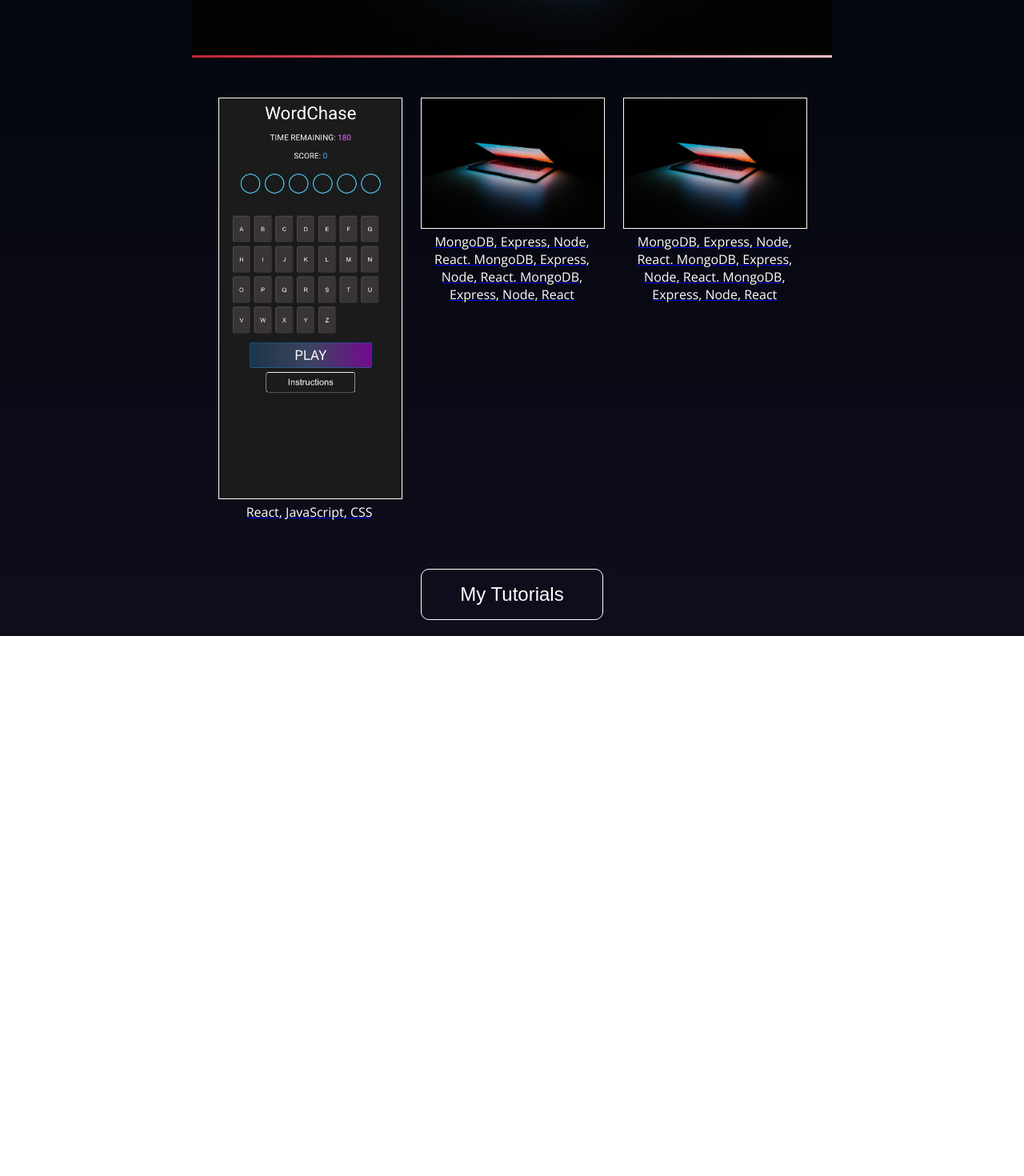
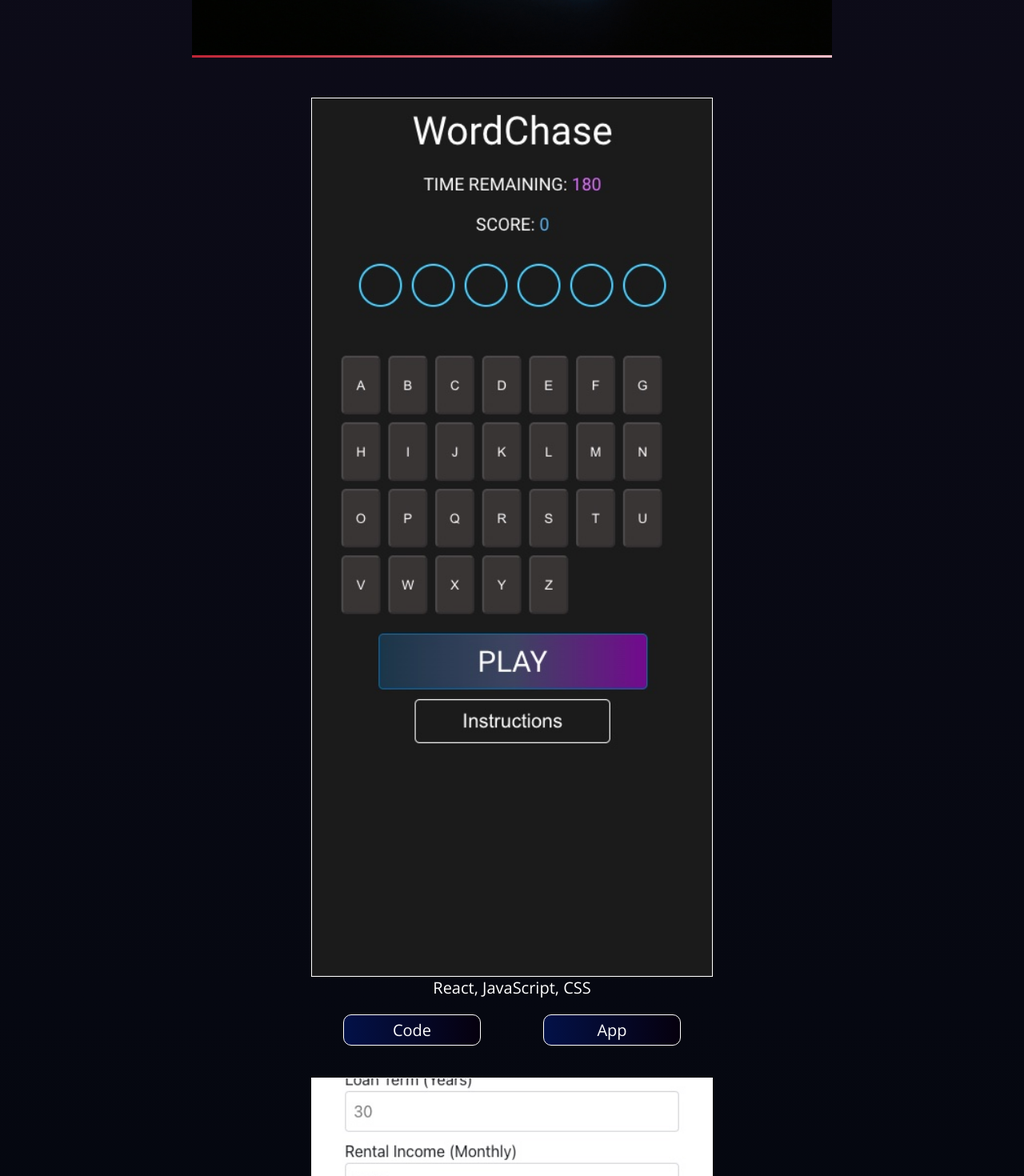
Before and after one commit to Sam-Haider/sam-haider.github.io, a React (Create React App) app: page /projects in a window 1280 px wide. Shown: the part 660-2130 px from the top of the page at 80% size. Before the commit the page ends 1455 px from the top, so only its background shows below. Built offline with nearby package versions, Linux system fonts and the light colour scheme.

Commit message:
Update README
Update styles
Update links to projects

```diff
--- a/src/components/MyProjects.js
+++ b/src/components/MyProjects.js
@@ -54,12 +54,37 @@ const Project = styled("img")`
   color: white;
   font-size: 1.3rem;
   width: 100%;
+  max-width: 500px;
 `;
 
 const ProjectDescription = styled("div")`
   color: white;
   text-align: center;
   margin-bottom: 20px;
+  flex-basis: 100%;
+  font-size: 20px;
+`;
+
+const ProjectButtonsWrapper = styled("div")`
+  display: flex;
+  flex-wrap: wrap;
+  justify-content: space-around;
+  margin-bottom: 30px;
+  width: 100%;
+  max-width: 500px;
+`;
+
+const ProjectButton = styled("a")`
+  padding: 5px 10px;
+  background-image: linear-gradient(to right, #031148, #06000e);
+  color: white;
+  font-size: 20px;
+  text-align: center;
+  border-radius: 10px;
+  border: 1px solid white;
+  width: 30%;
+  margin-bottom: 10px;
+  text-decoration: none;
 `;
 
 const ButtonWrapper = styled("div")`
@@ -93,24 +118,42 @@ function MyProjects() {
       </ImageWrapper>
 
       <ProjectsWrapper>
-        <a className="project-link" href="https://chasetheword.netlify.app">
         <Project src="images/WordChase.jpg"></Project>
         <ProjectDescription>React, JavaScript, CSS</ProjectDescription>
-        </a>
-        <a className="project-link" href="https://www.google.com">
-          <Project src="images/laptop.jpg"></Project>
+        <ProjectButtonsWrapper>
+          <ProjectButton href="https://github.com/Sam-Haider/WordChase">
+            Code
+          </ProjectButton>
+          <ProjectButton href="https://chasetheword.netlify.app">
+            App
+          </ProjectButton>
+        </ProjectButtonsWrapper>
+
+        <Project src="images/invpropcalc.jpg"></Project>
         <ProjectDescription>
-            MongoDB, Express, Node, React. MongoDB, Express, Node, React.
-            MongoDB, Express, Node, React
+          React, JavaScript, CSS, Express, NodeJS, MongoDB
         </ProjectDescription>
-        </a>
-        <a className="project-link" href="https://www.google.com">
-          <Project src="images/laptop.jpg"></Project>
+        <ProjectButtonsWrapper>
+          <ProjectButton href="https://github.com/Sam-Haider/investment-property-calc">
+            Code
+          </ProjectButton>
+          <ProjectButton href="https://main--investment-property-calc.netlify.app/">
+            App
+          </ProjectButton>
+        </ProjectButtonsWrapper>
+
+        <Project src="images/invpropcalc.jpg"></Project>
         <ProjectDescription>
-            MongoDB, Express, Node, React. MongoDB, Express, Node, React.
-            MongoDB, Express, Node, React
+          React, JavaScript, CSS, Express, NodeJS, MongoDB
         </ProjectDescription>
-        </a>
+        <ProjectButtonsWrapper>
+          <ProjectButton href="https://github.com/Sam-Haider/investment-property-calc">
+            Code
+          </ProjectButton>
+          <ProjectButton href="https://main--investment-property-calc.netlify.app/">
+            App
+          </ProjectButton>
+        </ProjectButtonsWrapper>
       </ProjectsWrapper>
       <ButtonWrapper>
         <Link to="/tutorials">
```
Also changed, not shown: public/images/invpropcalc.jpg (added), 1 other file (tests, documents, lock files or other folders). Lines whose indentation alone changed are shown as unchanged.
